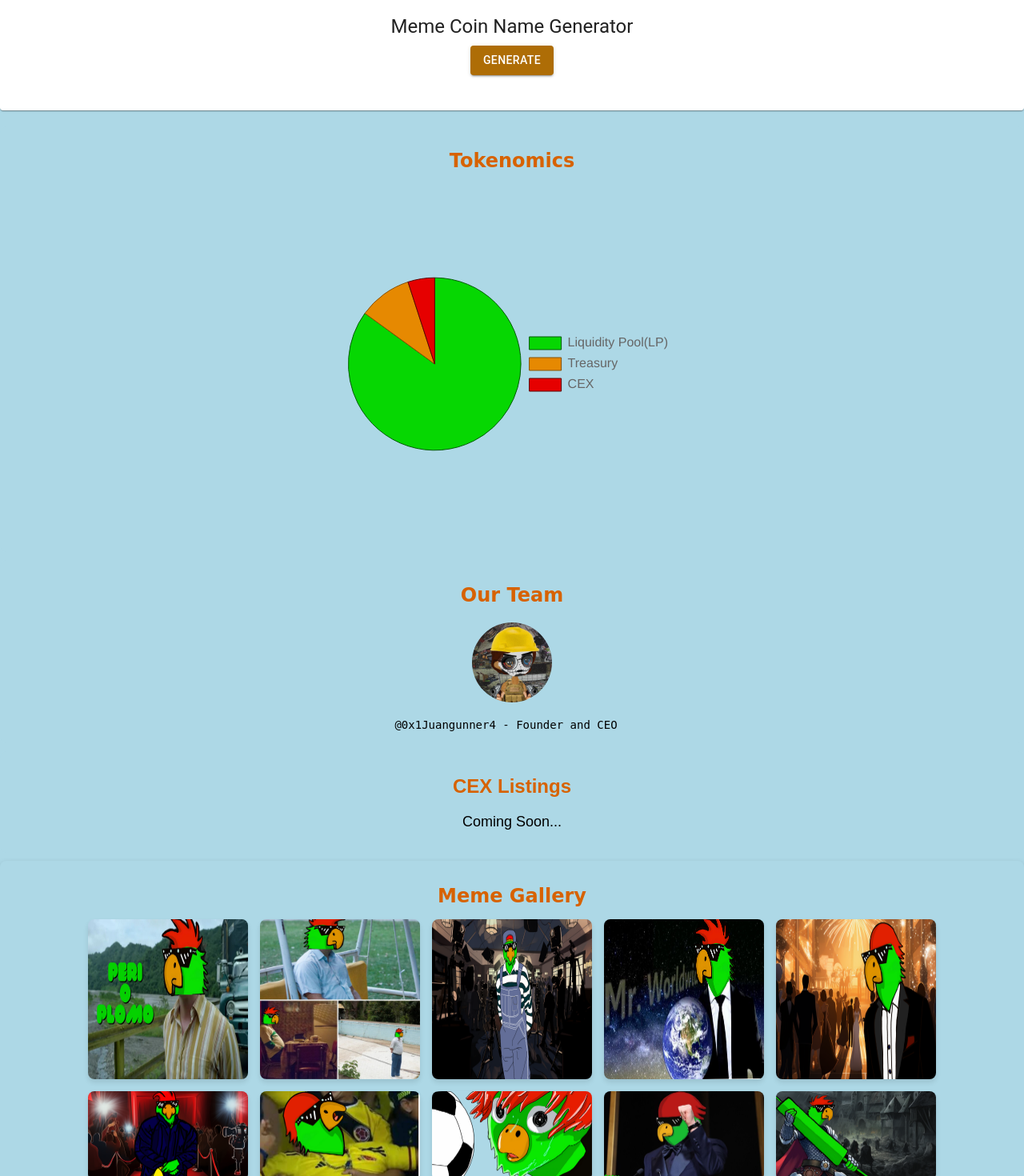
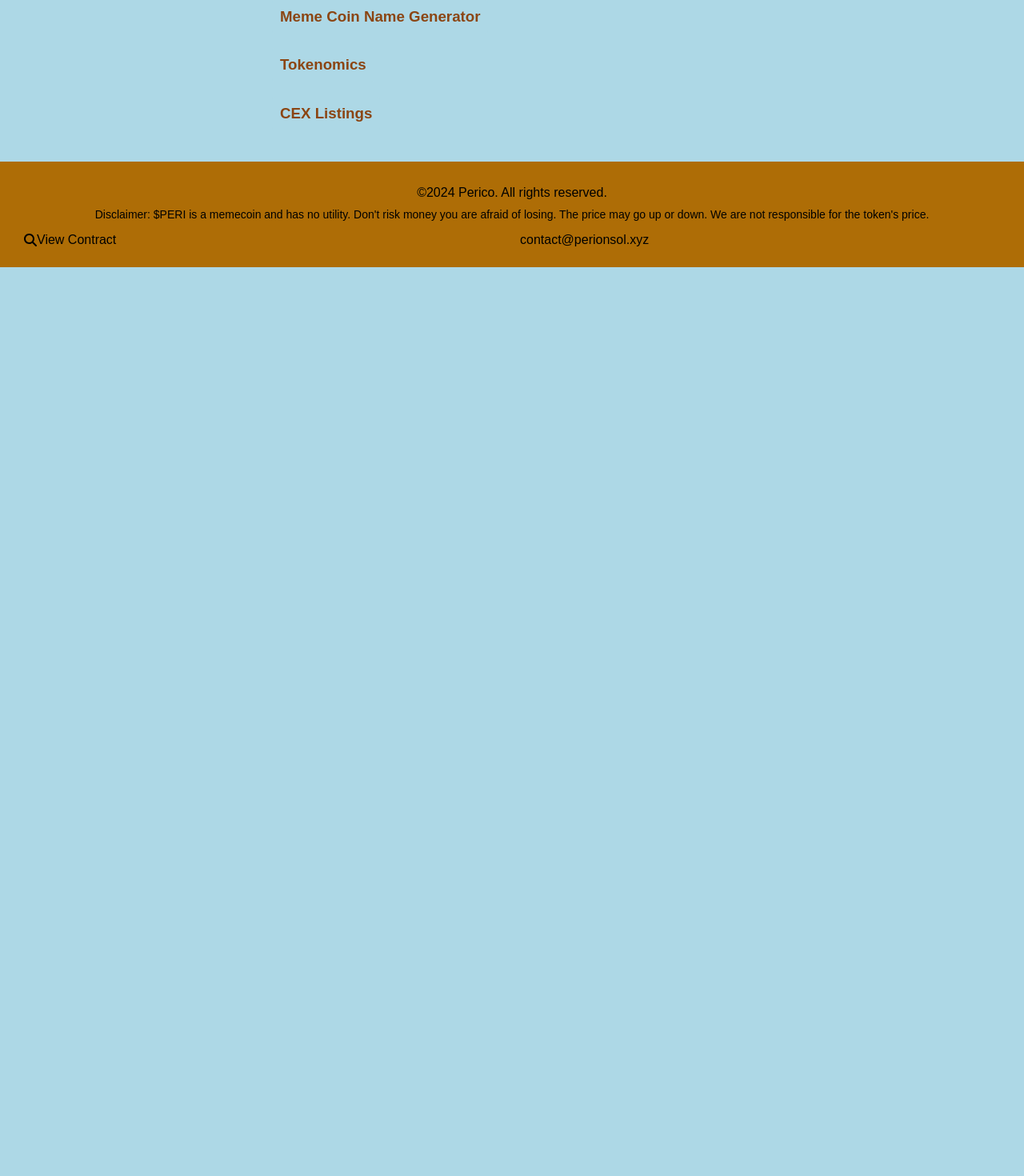
Before and after one commit to Juangunner4/peri-coin, a React (Create React App) app: page /about in a window 1280 px wide. Shown: the part 120-1590 px from the top of the page at 80% size. After the commit the page ends 800 px from the top, so only its background shows below. Built offline with nearby package versions, Linux system fonts and the light colour scheme.

Commit message:
Update About page with accordion placeholders

```diff
--- /dev/null
+++ b/src/components/Listings.js
@@ -0,0 +1,24 @@
+import React from 'react';
+import Card from '@mui/material/Card';
+import CardContent from '@mui/material/CardContent';
+import Typography from '@mui/material/Typography';
+import '../styles/Listings.css';
+import { useTranslation } from 'react-i18next';
+
+const Listings = () => {
+  const { t } = useTranslation();
+  return (
+    <Card className="listings-card">
+      <CardContent>
+        <Typography variant="h5" component="h2">
+          {t('cex')}
+        </Typography>
+        <Typography variant="body2" className="listings-text">
+          {t('upcoming')}
+        </Typography>
+      </CardContent>
+    </Card>
+  );
+};
+
+export default Listings;
--- a/src/pages/About.js
+++ b/src/pages/About.js
@@ -1,76 +1,50 @@
 import React from 'react';
-import teamMember from '../images/web3.jpg';
-import meme1 from '../images/meme1.jpg';
-import meme2 from '../images/meme2.png';
-import meme3 from '../images/meme3.png';
-import meme4 from '../images/meme4.png';
-import meme5 from '../images/meme5.png';
-import meme6 from '../images/meme6.png';
-import meme7 from '../images/meme7.png';
-import meme8 from '../images/meme8.png';
-import meme9 from '../images/meme9.png';
-import meme10 from '../images/meme10.png';
-import meme11 from '../images/meme11.jpg';
-import meme12 from '../images/meme12.jpg';
-import meme13 from '../images/meme13.jpg';
-import '../styles/Team.css';
-import '../styles/CEXListings.css';
-import '../styles/MemeGallery.css';
+import MemeGenerator from '../components/MemeGenerator';
 import Tokenomics from '../components/Tokenomics';
-import MemeGenerator from '../components/MemeGenerator';
+import Listings from '../components/Listings';
+import * as Accordion from '@radix-ui/react-accordion';
+import '../styles/About.css';
 import { useTranslation } from 'react-i18next';
-
 
 function About() {
   const { t } = useTranslation();
 
   return (
-        <div className="about-container">
+    <div className="about-page">
+      <Accordion.Root type="single" collapsible className="about-accordion">
+        <Accordion.Item value="meme">
+          <Accordion.Header>
+            <Accordion.Trigger className="about-trigger">
+              {t('generatorTitle')}
+            </Accordion.Trigger>
+          </Accordion.Header>
+          <Accordion.Content className="about-content">
             <MemeGenerator />
+          </Accordion.Content>
+        </Accordion.Item>
 
-            {/* Tokenomics Section */}
+        <Accordion.Item value="tokenomics">
+          <Accordion.Header>
+            <Accordion.Trigger className="about-trigger">
+              {t('tokenomics')}
+            </Accordion.Trigger>
+          </Accordion.Header>
+          <Accordion.Content className="about-content">
+            <Tokenomics />
+          </Accordion.Content>
+        </Accordion.Item>
 
-            <Tokenomics />
-
-            {/* Team Section */}
-            <section className="team">
-                <h2>{t("team")}</h2>
-                <div className="team-member">
-                    <img src={teamMember} alt="CEO" />
-                    <div className="team-info">
-                        <a href="https://x.com/0x1Juangunner4" target="_blank" rel="noopener noreferrer" className="member-link">
-                            {t("member1")}
-                        </a>
-                    </div>
-                </div>
-            </section>
-
-            {/* CEX Listings Section */}
-            <section className="cex-listings">
-                <h2>{t("cex")}</h2>
-                <p>{t("upcoming")}</p>
-            </section>
-
-            {/* Meme Gallery Section */}
-            <section className="meme-gallery">
-                <h2>{t("memes")}</h2>
-                <div className="meme-images">
-                    <img src={meme1} alt="Meme 1" />
-                    <img src={meme2} alt="Meme 2" />
-                    <img src={meme3} alt="Meme 3" />
-                    <img src={meme4} alt="Meme 4" />
-                    <img src={meme5} alt="Meme 5" />
-                    <img src={meme6} alt="Meme 6" />
-                    <img src={meme7} alt="Meme 7" />
-                    <img src={meme8} alt="Meme 8" />
-                    <img src={meme9} alt="Meme 9" />
-                    <img src={meme10} alt="Meme 9" />
-                    <img src={meme11} alt="Meme 9" />
-                    <img src={meme12} alt="Meme 9" />
-                    <img src={meme13} alt="Meme 9" />
-                    {/* Add more meme images as needed */}
-                </div>
-            </section>
+        <Accordion.Item value="listings">
+          <Accordion.Header>
+            <Accordion.Trigger className="about-trigger">
+              {t('cex')}
+            </Accordion.Trigger>
+          </Accordion.Header>
+          <Accordion.Content className="about-content">
+            <Listings />
+          </Accordion.Content>
+        </Accordion.Item>
+      </Accordion.Root>
     </div>
   );
 }
--- /dev/null
+++ b/src/styles/About.css
@@ -0,0 +1,29 @@
+.about-page {
+  padding: 20px;
+}
+
+.about-accordion {
+  width: 100%;
+  max-width: 600px;
+  margin: 0 auto;
+}
+
+.about-trigger {
+  all: unset;
+  display: block;
+  padding: 10px;
+  margin-bottom: 4px;
+  background-color: var(--sky-blue);
+  color: var(--accent-brown);
+  font-weight: bold;
+  cursor: pointer;
+  border-radius: 4px;
+}
+
+.about-content {
+  background-color: var(--sky-blue);
+  border: 1px solid var(--primary-green);
+  border-radius: 8px;
+  padding: 16px;
+  margin-bottom: 12px;
+}
--- /dev/null
+++ b/src/styles/Listings.css
@@ -0,0 +1,15 @@
+.listings-card {
+  background-color: var(--sky-blue);
+  padding: 20px;
+  margin: 20px 0;
+  text-align: center;
+  border-radius: 8px;
+}
+
+.listings-card h2 {
+  color: var(--accent-brown);
+}
+
+.listings-text {
+  margin-top: 10px;
+}
```
Lines whose indentation alone changed are shown as unchanged.
